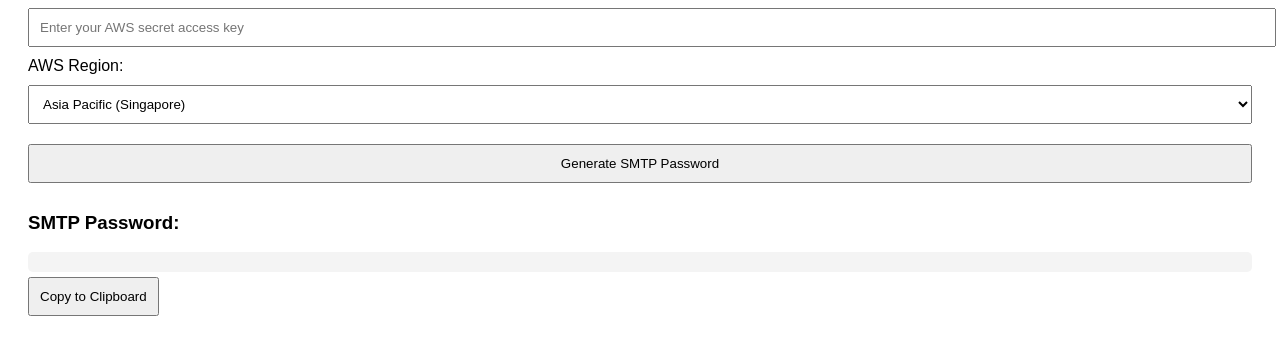
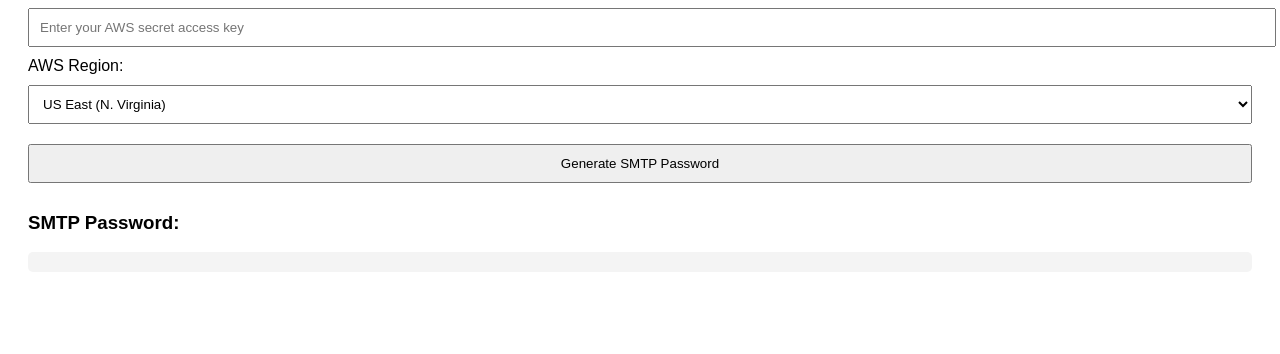
Before and after one commit to melvinchia/awssessmtppasswordgenerator, a plain HTML site: page index.htm in a window 1280 px wide. Shown: the part 116-470 px from the top of the page. Drawn offline with Linux system fonts and the light colour scheme.

Commit message:
Update index.htm

```diff
--- a/index.htm
+++ b/index.htm
@@ -6,12 +6,10 @@
     body { font-family: Arial, sans-serif; padding: 20px; }
     input, select, button { width: 100%; padding: 10px; margin: 10px 0; }
     .output { background: #f4f4f4; padding: 10px; border-radius: 5px; word-break: break-all; }
-    .copy-button { width: auto; display: inline-block; margin-top: 5px; }
   </style>
 </head>
 <body>
   <h2>AWS SES SMTP Password Generator</h2>
-
   <label for="secretKey">AWS Secret Access Key:</label>
   <input type="text" id="secretKey" placeholder="Enter your AWS secret access key">
 
@@ -35,7 +33,7 @@
     <option value="ap-northeast-1">Asia Pacific (Tokyo)</option>
     <option value="ap-northeast-2">Asia Pacific (Seoul)</option>
     <option value="ap-northeast-3">Asia Pacific (Osaka)</option>
-    <option value="ap-southeast-1" selected>Asia Pacific (Singapore)</option>
+    <option value="ap-southeast-1">Asia Pacific (Singapore)</option>
     <option value="ap-southeast-2">Asia Pacific (Sydney)</option>
     <option value="ap-southeast-3">Asia Pacific (Jakarta)</option>
     <option value="ap-east-1">Asia Pacific (Hong Kong)</option>
@@ -62,7 +60,6 @@
 
   <h3>SMTP Password:</h3>
   <div class="output" id="output"></div>
-  <button class="copy-button" onclick="copyToClipboard()">Copy to Clipboard</button>
 
   <script>
     async function generateSMTPPassword() {
@@ -93,16 +90,6 @@
 
       output.textContent = base64;
     }
-
-    function copyToClipboard() {
-      const output = document.getElementById('output').textContent;
-      if (!output) return alert("Nothing to copy!");
-      navigator.clipboard.writeText(output).then(() => {
-        alert("SMTP password copied to clipboard!");
-      }).catch(err => {
-        alert("Failed to copy: " + err);
-      });
-    }
   </script>
 </body>
 </html>
```
